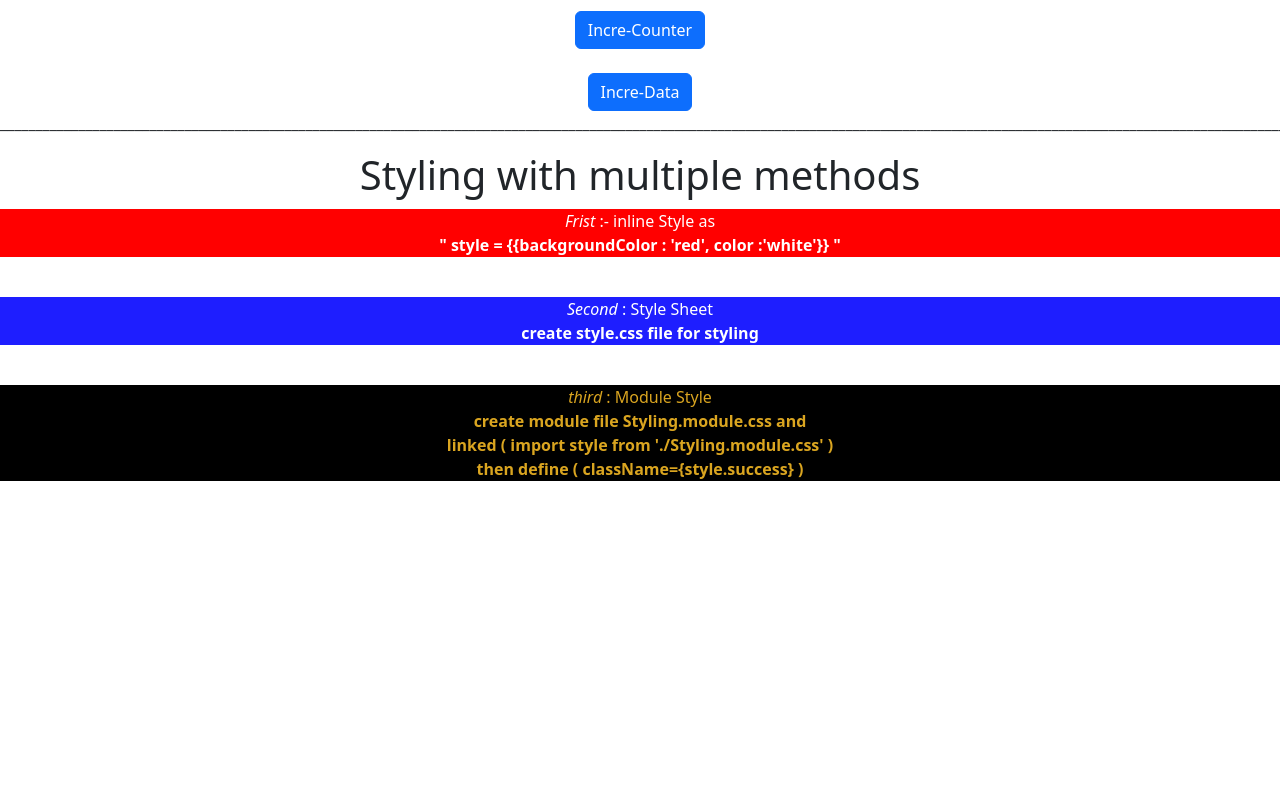
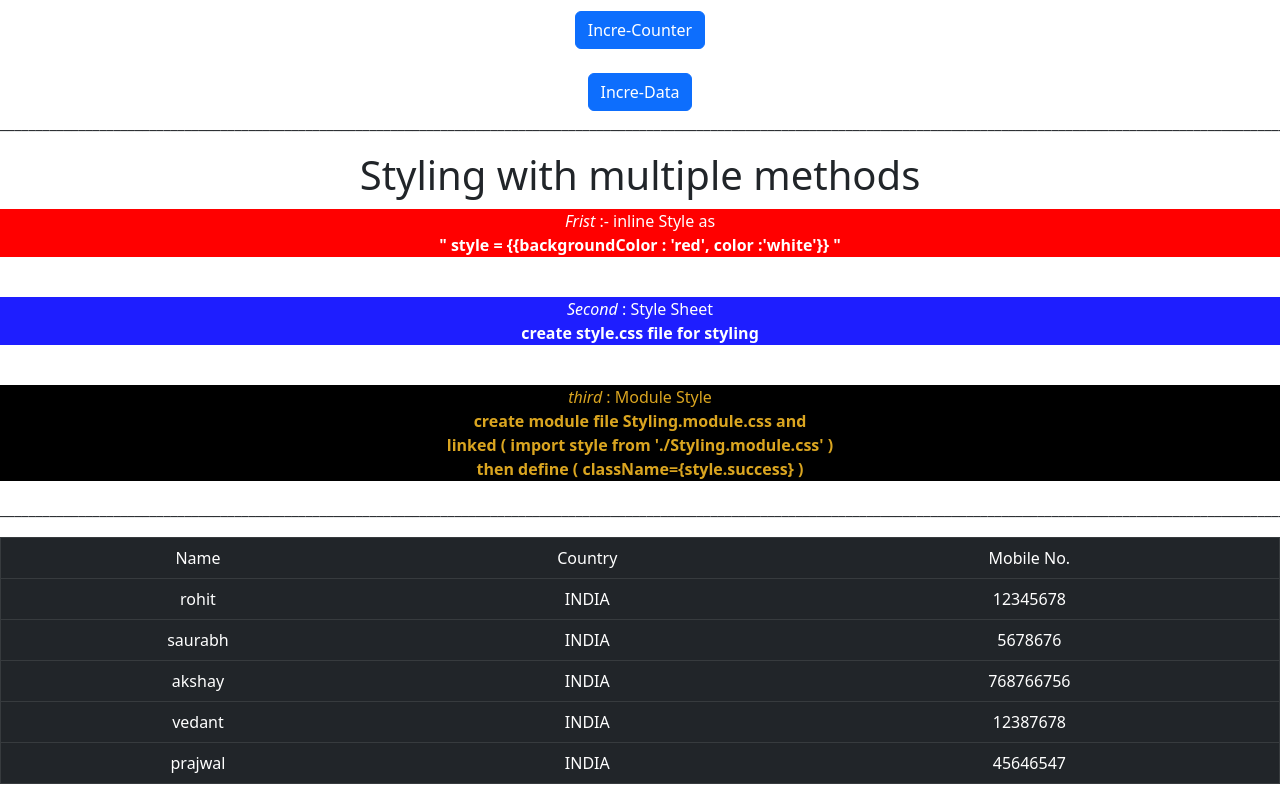
Before and after one commit to Rohit3920/React-practise, a React (Create React App) app: page / in a window 1280 px wide. Shown: the part 3813-4613 px from the top of the page. Before the commit the page ends 4310 px from the top, so only its background shows below. Built offline with nearby package versions, Linux system fonts and the light colour scheme.

Commit message:
Handle Array with List on map method

```diff
--- a/src/App.js
+++ b/src/App.js
@@ -22,6 +22,7 @@ import ComponentDidUpdateCls from './Component/ComponentDidUpdateCls';
 import ShouldComponentUpdateCls from './Component/ShouldComponentUpdateCls';
 import HookUseEffect from './Component/HookUseEffect';
 import Styling from './Component/Styling';
+import HandleArray from './Component/HandleArray';
 
 function App() {
 
@@ -109,6 +110,10 @@ function App() {
 
     <Styling />
 
+    <p>_____________________________________________________________________________________________________________________________________________________________________________________________________________</p>
+
+    <HandleArray />
+
 
 
       {/* <BrowserRouter >
--- /dev/null
+++ b/src/Component/HandleArray.js
@@ -0,0 +1,51 @@
+import { Table } from "react-bootstrap";
+
+
+function HandleArray() {
+
+    const student = [
+        { name: 'rohit', country: "INDIA", Mobile: 12345678 },
+        { name: 'saurabh', country: "INDIA", Mobile: 5678676 },
+        { name: 'akshay', country: "INDIA", Mobile: 768766756 },
+        { name: 'vedant', country: "INDIA", Mobile: 12387678 },
+        { name: 'prajwal', country: "INDIA", Mobile: 45646547 },
+    ]
+
+
+
+    return (
+        <div>
+            {/* {
+                student.map((data) =>
+                    <h3>name is {data.name}</h3>
+                )
+            } */}
+
+            <Table border='1' variant="dark">
+                <tbody >
+                    <tr>
+                        <td>Name</td>
+                        <td>Country</td>
+                        <td>Mobile No.</td>
+                    </tr>
+
+
+
+                    {
+                        student.map((data) =>
+                            <tr>
+                                <td>{data.name}</td>
+                                <td>{data.country}</td>
+                                <td>{data.Mobile}</td>
+                            </tr>
+                        )
+                    }
+
+                </tbody>
+            </Table>
+        </div>
+    )
+
+}
+
+export default HandleArray;
```
